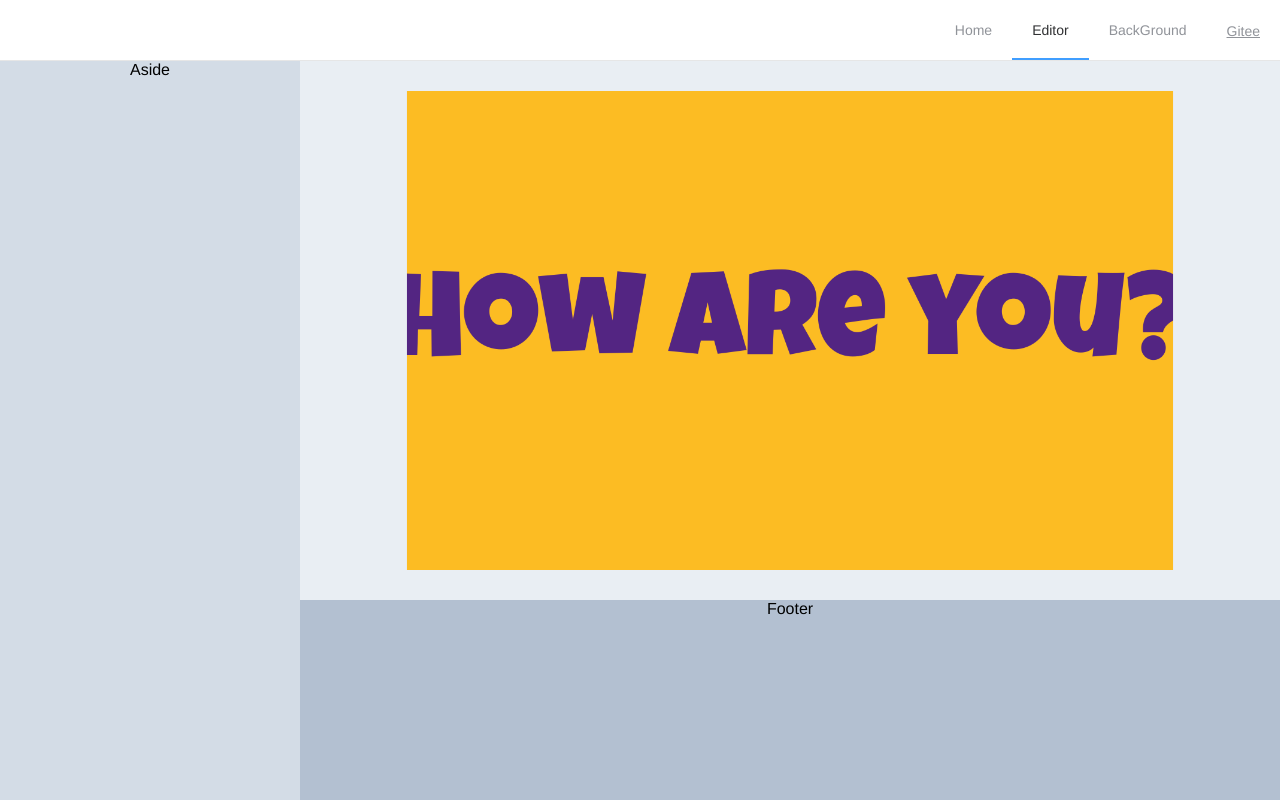
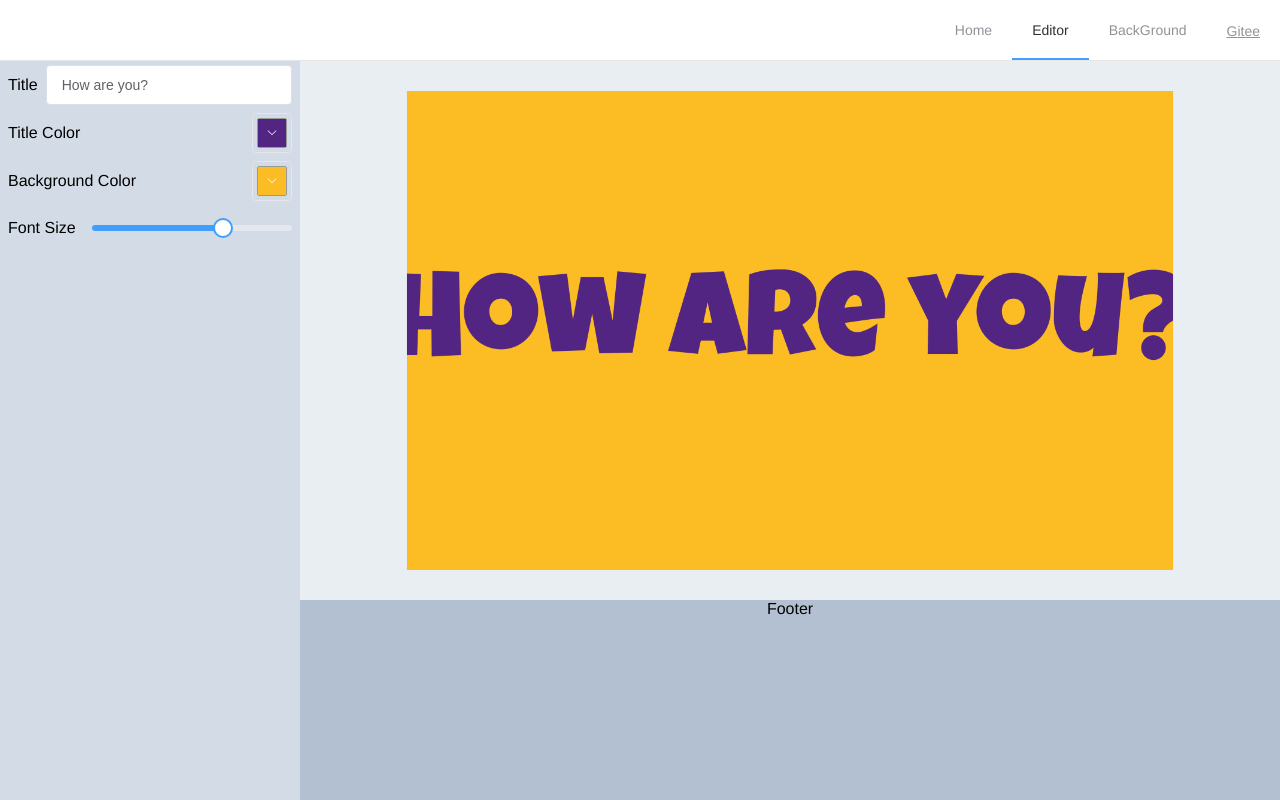
Before and after one commit to jinrd123/NwafulPaper, a Vue app: page /editor in a window 1280 px wide. Built offline with nearby package versions, Linux system fonts and the light colour scheme.

Commit message:
AttributeTree组件的实现（Editor页面完成对Wallpaper配置属性的修改）&&实现color模式的修改树数据结构

```diff
--- /dev/null
+++ b/src/components/AttributeTree/Field.vue
@@ -0,0 +1,24 @@
+<template>
+  <div class="container">
+    <span class="input-label">{{ name }}</span>
+    <slot />
+  </div>
+</template>
+
+<script>
+export default { props: { name: String } };
+</script>
+
+<style scoped>
+.input-label {
+  display: inline-block;
+  padding-right: 0.5em;
+}
+
+.container {
+  display: flex;
+  align-items: center;
+  padding: 0.25em 0.5em;
+  justify-content: space-between;
+}
+</style>
--- /dev/null
+++ b/src/components/AttributeTree/index.vue
@@ -0,0 +1,42 @@
+<template>
+  <div v-if="options.type === 'container'">
+    <attribute-tree
+      v-for="child in options.children"
+      :options="child"
+      :key="child.key"
+      :values="values"
+    />
+  </div>
+  <feild v-else :name="options.name">
+    <el-input
+      v-if="options.type === 'text'"
+      :placeholder="options.placeholder"
+      v-model="values[options.key]"
+    />
+    <el-color-picker
+      v-if="options.type === 'color'"
+      v-model="values[options.key]"
+    />
+    <el-slider
+      v-if="options.type === 'number'"
+      v-model="values[options.key]"
+      :min="10"
+      :max="300"
+      :style="{ width: 200 + 'px' }"
+    >
+    </el-slider>
+  </feild>
+</template>
+
+<script>
+import Feild from "./Field.vue";
+
+export default {
+  name: "attribute-tree",
+  components: { Feild },
+  props: {
+    options: Object,
+    values: Object,
+  },
+};
+</script>
--- a/src/main.js
+++ b/src/main.js
@@ -3,7 +3,9 @@ import App from './App.vue'
 
 Vue.config.productionTip = false
 
-import { Menu, MenuItem, Carousel, CarouselItem, Container, Aside, Main, Footer, Button } from "element-ui";
+import {
+  Menu, MenuItem, Carousel, CarouselItem, Container, Aside, Main, Footer, Button, Input, ColorPicker, Slider
+} from "element-ui";
 import 'element-ui/lib/theme-chalk/index.css';
 Vue.use(Menu);
 Vue.use(MenuItem);
@@ -14,6 +16,9 @@ Vue.use(Aside);
 Vue.use(Main);
 Vue.use(Footer);
 Vue.use(Button);
+Vue.use(Input);
+Vue.use(ColorPicker);
+Vue.use(Slider);
 
 import router from "@/router";
 
--- a/src/pages/Editor/index.vue
+++ b/src/pages/Editor/index.vue
@@ -1,6 +1,8 @@
 <template>
   <el-container class="container">
-    <el-aside width="300px">Aside</el-aside>
+    <el-aside width="300px"
+      ><attribute-tree :options="attribute" :values="example"
+    /></el-aside>
     <el-container>
       <el-main
         ><div
@@ -23,9 +25,12 @@
 
 <script>
 import Wallpaper from "@/components/Wallpaper";
+import AttributeTree from "@/components/AttributeTree/index.vue";
 import { useWindowSize } from "@/mixins/useWindowSize";
 import fontURL from "@/assets/font/LuckiestGuy.woff2";
+import { getAttributeOptions } from "@/utils/attribute";
 export default {
+  name: "Editor",
   data() {
     return {
       example: {
@@ -42,6 +47,7 @@ export default {
   mixins: [useWindowSize()],
   components: {
     Wallpaper,
+    AttributeTree,
   },
   activated() {
     this.example = sessionStorage.getItem("wallpaperInfo")
@@ -69,6 +75,9 @@ export default {
         translateY,
       };
     },
+    attribute() {
+      return getAttributeOptions(this.example.mode);
+    },
   },
 };
 </script>
--- /dev/null
+++ b/src/utils/attribute/color.js
@@ -0,0 +1,26 @@
+export const color = {
+  type: "container",
+  children: [
+    {
+      type: "text",
+      key: "title",
+      name: "Title",
+      placeholder: "Please input title",
+    },
+    {
+      type: "color",
+      key: "text",
+      name: "Title Color",
+    },
+    {
+      type: "color",
+      key: "background",
+      name: "Background Color",
+    },
+    {
+      type: "number",
+      key: "fontSize",
+      name: "Font Size",
+    },
+  ],
+};
--- /dev/null
+++ b/src/utils/attribute/index.js
@@ -0,0 +1,6 @@
+import { color } from "./color";
+export function getAttributeOptions(type) {
+  if (type === "color") {
+    return color;
+  }
+}
```
Also changed, not shown: 1 other file (tests, documents, lock files or other folders).
